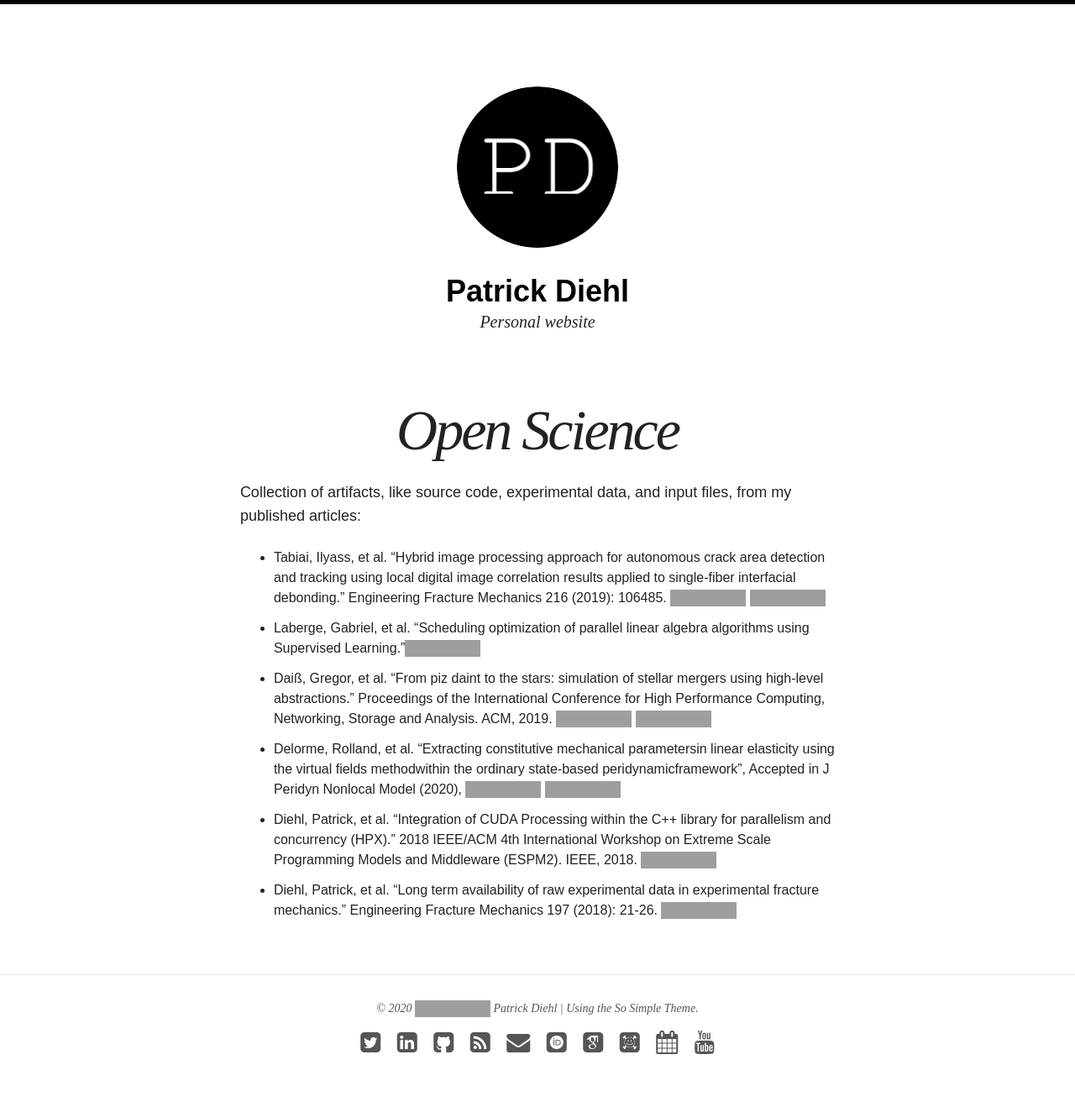
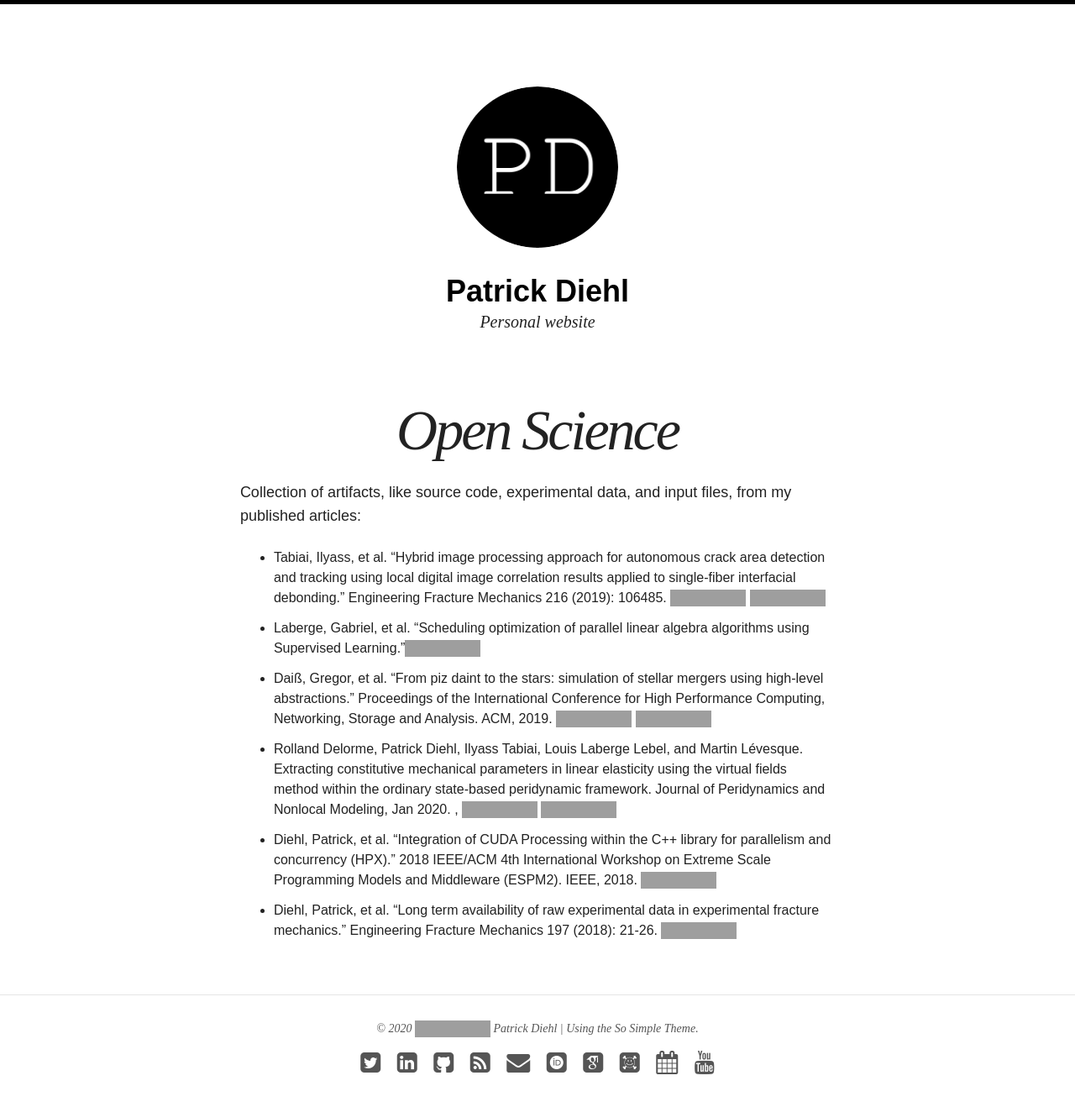
Before and after one commit to diehlpk/diehlpk.github.io, a Jekyll site: the page built from openscience/index.md, in a window 1280 px wide, cut to the strip 0-1377 px from the top of the page. Shown: the top 1318 px of the strip at 84% size. Built offline with Jekyll 4.4.1, drawn with Linux system fonts in a browser that asks for light colours; nearby versions of some CDN libraries; some web fonts are replaced; grey boxes are pictures that could not be loaded.

Commit message:
Update open science

```diff
--- a/openscience/index.md
+++ b/openscience/index.md
@@ -9,6 +9,6 @@ Collection of artifacts, like source code, experimental data, and input files, f
 * Laberge, Gabriel, et al. "Scheduling optimization of parallel linear algebra algorithms using Supervised Learning."[![DOI](https://zenodo.org/badge/DOI/10.5281/zenodo.3370028.svg)](https://doi.org/10.5281/zenodo.3370028)
 * Daiß, Gregor, et al. "From piz daint to the stars: simulation of stellar mergers using high-level abstractions." Proceedings of the International Conference for High Performance Computing, Networking, Storage and Analysis. ACM, 2019.
  [![DOI](https://zenodo.org/badge/180603986.svg)](https://zenodo.org/badge/latestdoi/180603986) [![DOI](https://zenodo.org/badge/DOI/10.5281/zenodo.2635581.svg)](https://doi.org/10.5281/zenodo.2635581)
-* Delorme, Rolland, et al. "Extracting constitutive mechanical parametersin linear elasticity using the virtual fields methodwithin the ordinary state-based peridynamicframework", Accepted in J Peridyn Nonlocal Model (2020), [![DOI](https://zenodo.org/badge/46075533.svg)](https://zenodo.org/badge/latestdoi/46075533) [![DOI](https://zenodo.org/badge/93547069.svg)](https://zenodo.org/badge/latestdoi/93547069)
+*  Rolland Delorme, Patrick Diehl, Ilyass Tabiai, Louis Laberge Lebel, and Martin Lévesque. Extracting constitutive mechanical parameters in linear elasticity using the virtual fields method within the ordinary state-based peridynamic framework. Journal of Peridynamics and Nonlocal Modeling, Jan 2020. , [![DOI](https://zenodo.org/badge/46075533.svg)](https://zenodo.org/badge/latestdoi/46075533) [![DOI](https://zenodo.org/badge/93547069.svg)](https://zenodo.org/badge/latestdoi/93547069)
 * Diehl, Patrick, et al. "Integration of CUDA Processing within the C++ library for parallelism and concurrency (HPX)." 2018 IEEE/ACM 4th International Workshop on Extreme Scale Programming Models and Middleware (ESPM2). IEEE, 2018. [![DOI](https://zenodo.org/badge/13384046.svg)](https://zenodo.org/badge/latestdoi/13384046)
 * Diehl, Patrick, et al. "Long term availability of raw experimental data in experimental fracture mechanics." Engineering Fracture Mechanics 197 (2018): 21-26. [![DOI](https://zenodo.org/badge/DOI/10.5281/zenodo.1098296.svg)](https://doi.org/10.5281/zenodo.1098296)
```
